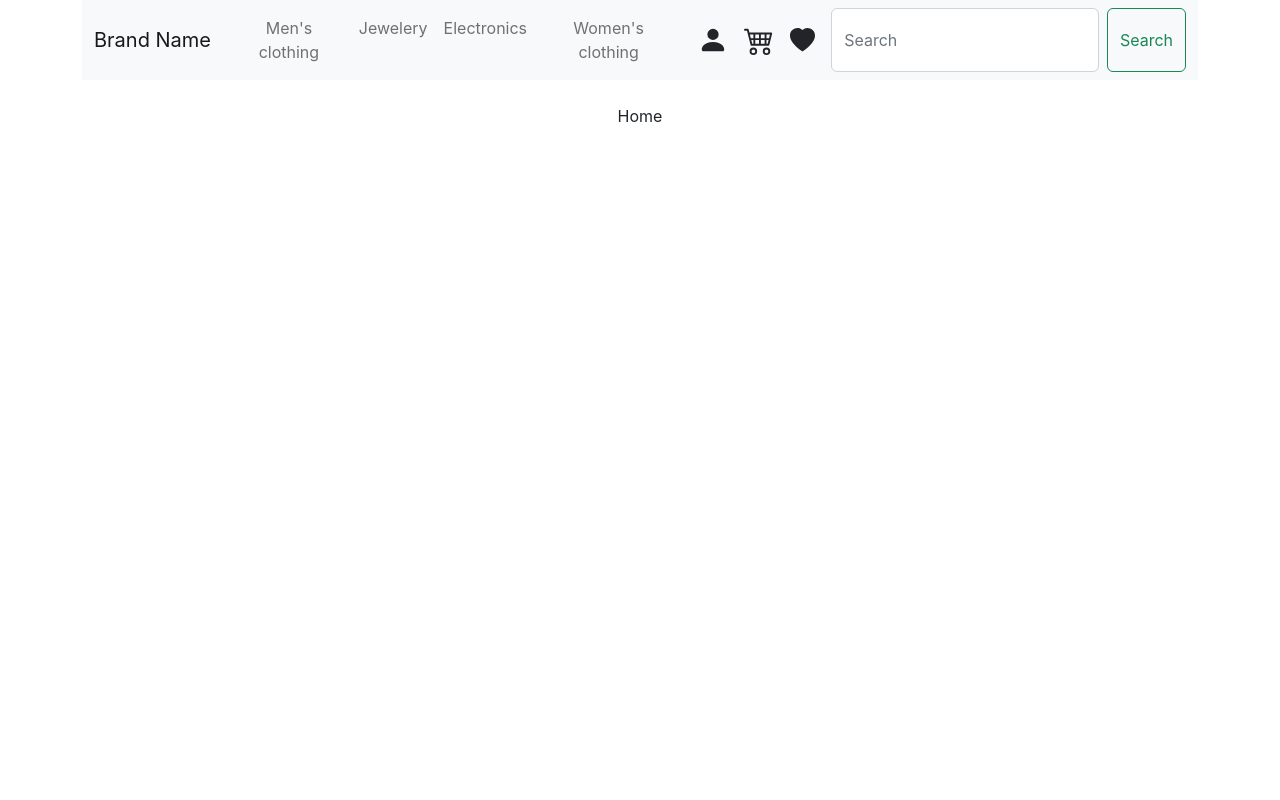
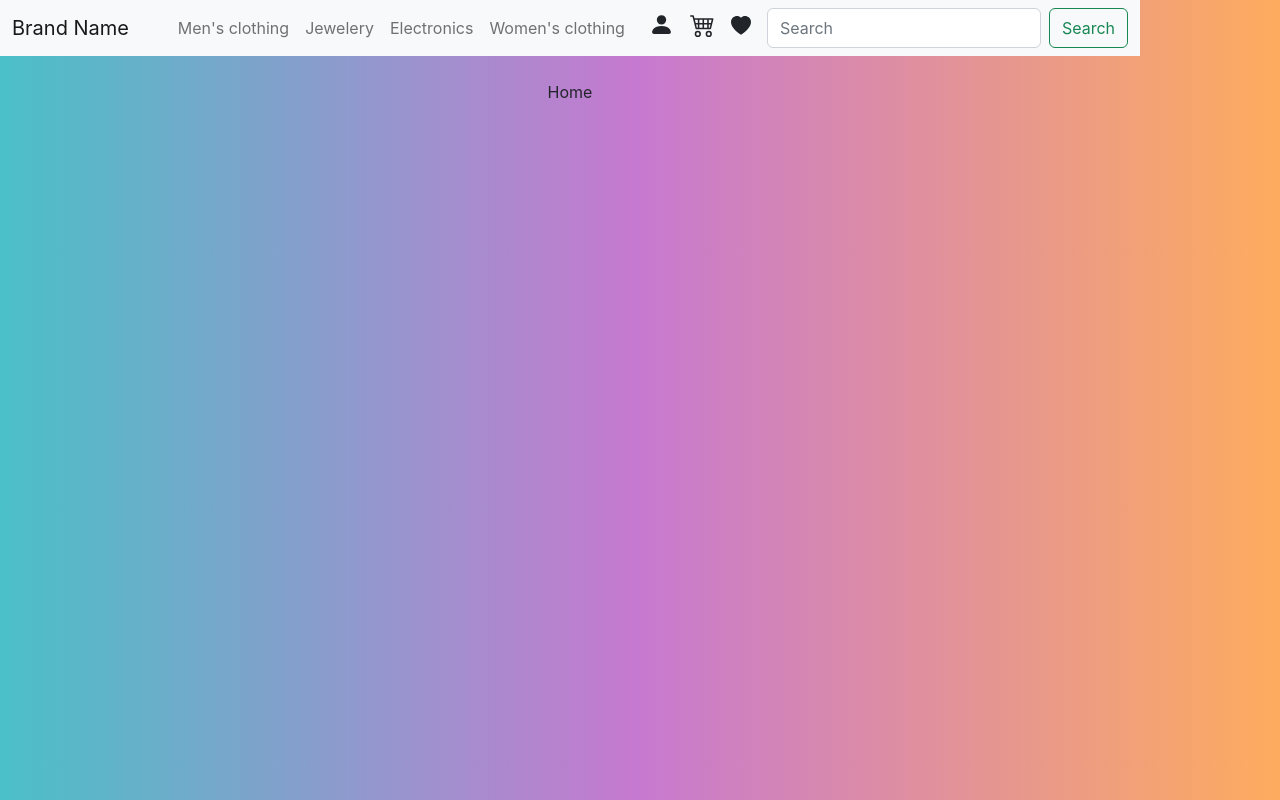
Before and after one commit to ruthtempo/online-store-react, a React (Create React App) app: page / in a window 1280 px wide. Built offline with nearby package versions, Linux system fonts and the light colour scheme.

Commit message:
some styles

```diff
--- a/public/index.html
+++ b/public/index.html
@@ -2,11 +2,10 @@
 <html lang="en">
   <head>
     <meta charset="utf-8" />
-    <link rel="icon" href="%PUBLIC_URL%/favicon.ico" />
     <meta name="viewport" content="width=device-width, initial-scale=1" />
     <meta name="theme-color" content="#000000" />
     <meta
-      name="description"
+      name="Online-store prototype"
       content="Web site created using create-react-app"
     />
     <link rel="apple-touch-icon" href="%PUBLIC_URL%/logo192.png" />
@@ -26,7 +25,7 @@
     -->
     <title>React App</title>
   </head>
-  <body>
+  <body class="h-100">
     <noscript>You need to enable JavaScript to run this app.</noscript>
     <div id="root"></div>
     <!--
--- a/src/App.css
+++ b/src/App.css
@@ -1,3 +1,6 @@
 .App {
+  margin:0;
+  padding:0;
+  width:100%;
   text-align: center;
 }
--- a/src/App.tsx
+++ b/src/App.tsx
@@ -9,7 +9,7 @@ import { Register } from "./pages/Register";
 
 function App() {
   return (
-    <Container className="App d-flex flex-column" style={{ height: "100vh" }}>
+    <Container className="App d-flex flex-column vw-100 vh-100">
       <Navigation />
       <Routes>
         <Route path="/" element={<Home />} />
--- a/src/components/Navigation.tsx
+++ b/src/components/Navigation.tsx
@@ -13,7 +13,7 @@ import { PopoverUser } from "./PopoverUser";
 
 export const Navigation = () => {
   return (
-    <Navbar expand="md" bg="light" variant="light" className="mb-4">
+    <Navbar expand="lg" bg="light" variant="light" className="mb-4">
       <Container fluid>
         <Navbar.Brand href="/">Brand Name</Navbar.Brand>
         <Navbar.Toggle />
@@ -28,11 +28,11 @@ export const Navigation = () => {
               <Nav.Link href="#action2">Electronics</Nav.Link>
               <Nav.Link href="#action2">Women's clothing</Nav.Link>
             </Nav>
-            <div className="d-flex align-items-center">
+            <div className="d-flex align-items-center mb-2">
               <PopoverUser />
               <PopoverCart />
               <Nav.Link as={Link} to="favorites">
-                <HeartFill size={25} className="me-3" />
+                <HeartFill size={20} className="me-3" />
               </Nav.Link>
             </div>
             <Form className="d-flex">
--- a/src/components/PopoverCart.tsx
+++ b/src/components/PopoverCart.tsx
@@ -15,7 +15,7 @@ export const PopoverCart = () => {
         </Popover>
       }
     >
-      <Cart4 size={30} className="me-3" role={"button"} />
+      <Cart4 size={25} className="me-3" role={"button"} />
     </OverlayTrigger>
   );
 };
--- a/src/components/PopoverUser.tsx
+++ b/src/components/PopoverUser.tsx
@@ -16,7 +16,7 @@ export const PopoverUser = () => {
         </Popover>
       }
     >
-      <PersonFill size={30} className="me-3" role={"button"} />
+      <PersonFill size={25} className="me-3" role={"button"} />
     </OverlayTrigger>
   );
 };
--- a/src/index.css
+++ b/src/index.css
@@ -1,10 +1,14 @@
 body {
-  margin: 0;
+height: 100vh;
   font-family: -apple-system, BlinkMacSystemFont, 'Segoe UI', 'Roboto', 'Oxygen',
     'Ubuntu', 'Cantarell', 'Fira Sans', 'Droid Sans', 'Helvetica Neue',
     sans-serif;
   -webkit-font-smoothing: antialiased;
   -moz-osx-font-smoothing: grayscale;
+  background: #FEAC5E;  /* fallback for old browsers */
+background: -webkit-linear-gradient(to right, #4BC0C8, #C779D0, #FEAC5E);  /* Chrome 10-25, Safari 5.1-6 */
+background: linear-gradient(to right, #4BC0C8, #C779D0, #FEAC5E); /* W3C, IE 10+/ Edge, Firefox 16+, Chrome 26+, Opera 12+, Safari 7+ */
+
 }
 
 code {
```
